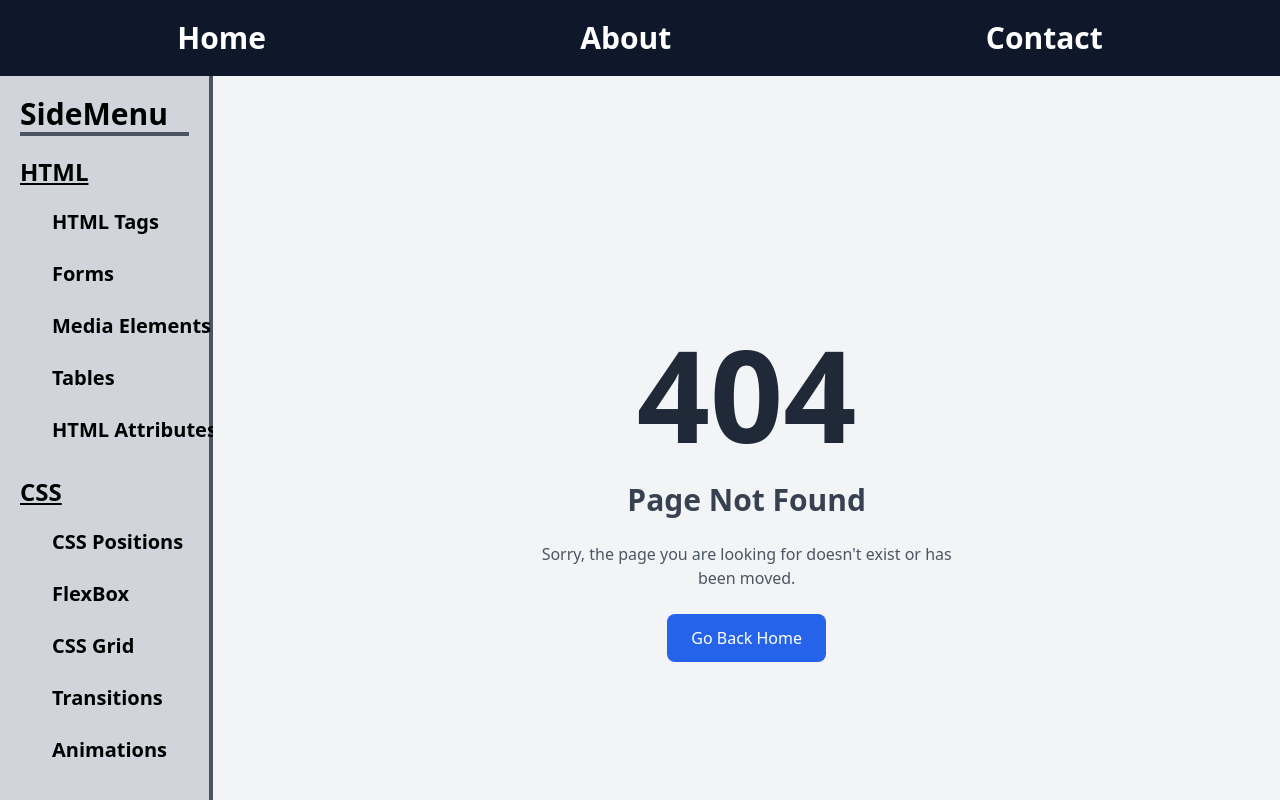
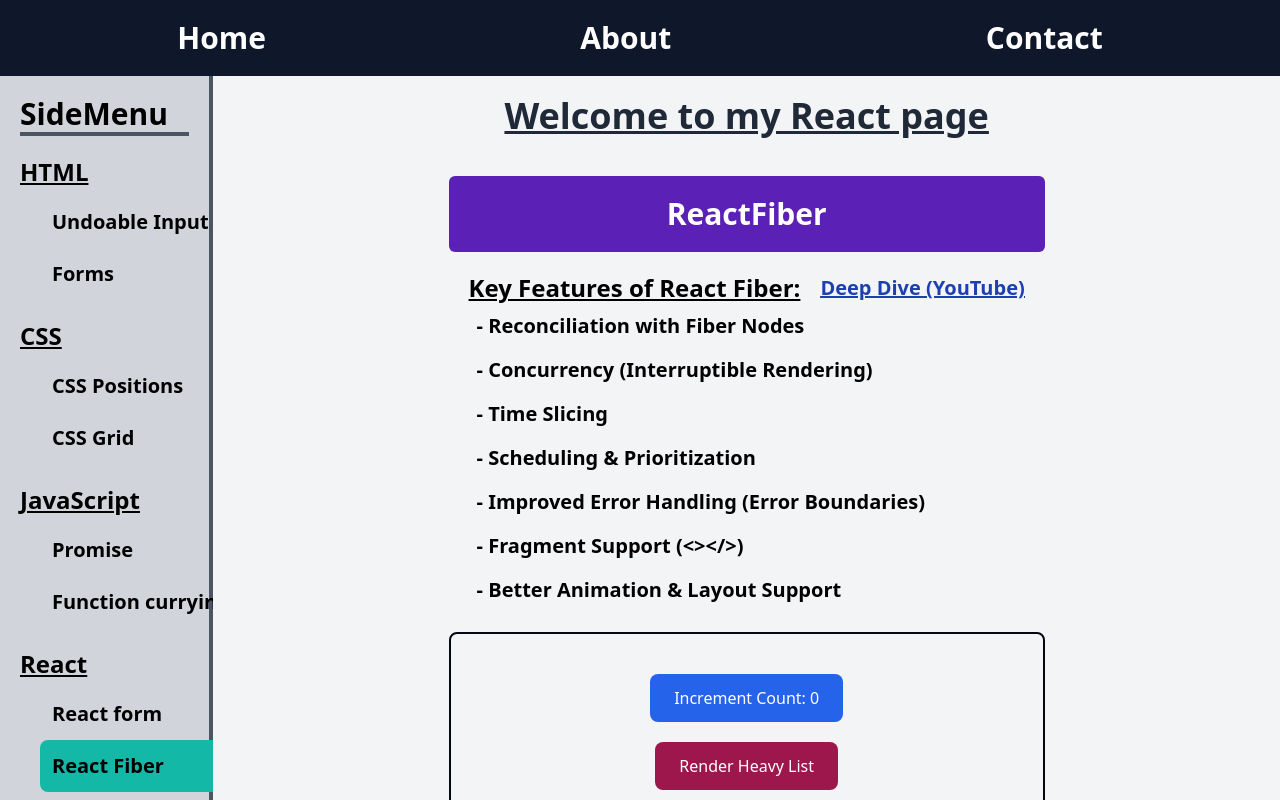
Before and after one commit to pmaik/frontend-code-vault, a React (Create React App) app: page /react/react-fiber in a window 1280 px wide. Shown: the top 800 px of the page. Built offline with nearby package versions, Linux system fonts and the light colour scheme.

Commit message:
Added react fiber & render props

```diff
--- a/src/Components/CSS/index.jsx
+++ b/src/Components/CSS/index.jsx
@@ -5,7 +5,7 @@
     return (
         <div className="flex flex-col items-center justify-center">
             <h1 className="text-4xl font-bold text-gray-800 mb-4">
-                Welcome to Our CSS Page
+                Welcome to my CSS Page
             </h1>
             <Outlet />
         </div>
--- a/src/Components/HTML/index.jsx
+++ b/src/Components/HTML/index.jsx
@@ -5,7 +5,7 @@
     return (
         <div className="flex flex-col items-center justify-center">
             <h1 className="text-4xl font-bold text-gray-800 mb-4">
-                Welcome to Our HTML Page
+                Welcome to my HTML Page
             </h1>
             <Outlet />
         </div>
--- a/src/Components/JavaScript/index.jsx
+++ b/src/Components/JavaScript/index.jsx
@@ -5,7 +5,7 @@
     return (
         <div className="flex flex-col items-center justify-center">
             <h1 className="text-4xl font-bold text-gray-800 mb-4">
-                Welcome to Our JavaScript Page
+                Welcome to my JavaScript Page
             </h1>
             <Outlet />
         </div>
--- /dev/null
+++ b/src/Components/React/ReactFiber/index.jsx
@@ -0,0 +1,90 @@
+import React, { Suspense, useState, useTransition } from "react";
+
+const HeavyList = () => {
+    let items = [];
+    for (let i = 0; i < 5000; i++) {
+        items.push(<div key={i}>Item {i}</div>);
+    }
+    return <div className="p-5">{items}</div>;
+};
+
+function ReactFiber() {
+    const [count, setCount] = useState(0);
+    const [heavyComponent, setHeavyComponent] = useState();
+    const [isPending, startTransition] = useTransition();
+
+    const handleHeavyListRender = () => {
+        startTransition(() => {
+            setTimeout(() => {
+                setHeavyComponent(<HeavyList />);
+            }, 2000);
+        });
+    };
+
+    return (
+        <div>
+            <h1 className="text-3xl font-bold p-5 bg-violet-800 text-white  rounded-md text-center">
+                ReactFiber
+            </h1>
+            <div className="p-5 ">
+                <div className="text-2xl font-bold underline flex  gap-5 items-center ">
+                    <p>Key Features of React Fiber:</p>
+                    <a
+                        href="https://www.youtube.com/watch?v=0ympFIwQFJw&t=202s"
+                        target="_blank"
+                        rel="noreferrer"
+                        className="text-xl text-blue-800"
+                    >
+                        Deep Dive (YouTube)
+                    </a>
+                </div>
+
+                <ul>
+                    <li className="p-2 text-xl">
+                        <strong>- Reconciliation with Fiber Nodes</strong>
+                    </li>
+                    <li className="p-2 text-xl">
+                        <strong>- Concurrency (Interruptible Rendering)</strong>
+                    </li>
+                    <li className="p-2 text-xl">
+                        <strong>- Time Slicing</strong>
+                    </li>
+                    <li className="p-2 text-xl">
+                        <strong>- Scheduling & Prioritization</strong>
+                    </li>
+                    <li className="p-2 text-xl">
+                        <strong>
+                            - Improved Error Handling (Error Boundaries)
+                        </strong>
+                    </li>
+                    <li className="p-2 text-xl">
+                        <strong>- Fragment Support {`(<></>)`}</strong>
+                    </li>
+                    <li className="p-2 text-xl">
+                        <strong>- Better Animation & Layout Support</strong>
+                    </li>
+                </ul>
+            </div>
+
+            <div className="flex flex-col justify-between items-center gap-5 border-2 border-gray-950 p-10 rounded-lg ">
+                <button
+                    onClick={() => setCount((prev) => prev + 1)}
+                    className="inline-block px-6 py-3 bg-blue-600 text-white rounded-lg hover:bg-blue-700 transition-colors"
+                >
+                    Increment Count: {count}
+                </button>
+                <button
+                    onClick={handleHeavyListRender}
+                    className="inline-block px-6 py-3 bg-pink-800 text-white rounded-lg hover:bg-pink-700 transition-colors"
+                >
+                    Render Heavy List
+                </button>
+            </div>
+
+            {isPending && <p className="p-5">Loading.....</p>}
+            <Suspense fallback={<p>Loading.....</p>}>{heavyComponent}</Suspense>
+        </div>
+    );
+}
+
+export default ReactFiber;
--- /dev/null
+++ b/src/Components/React/RenderProps/MouseTracker.jsx
@@ -0,0 +1,16 @@
+import React, { useState } from "react";
+
+function MouseTracker({ render }) {
+    const [position, setPosition] = useState({ x: 0, y: 0 });
+
+    return (
+        <div
+            className="w-[1000px] h-[500px] border shadow-sm rounded-lg bg-slate-300"
+            onMouseMove={(e) => setPosition({ x: e.clientX, y: e.clientY })}
+        >
+            {render(position)}
+        </div>
+    );
+}
+
+export default MouseTracker;
--- /dev/null
+++ b/src/Components/React/RenderProps/index.jsx
@@ -0,0 +1,25 @@
+import React from "react";
+import MouseTracker from "./MouseTracker";
+
+function RenderProps() {
+    return (
+        <div>
+            <p className="text-2xl font-bold pb-2">
+                Mouse tracker with the help of "Render" props
+            </p>
+
+            <MouseTracker
+                render={(position) => (
+                    <div className="flex flex-col gap-2 justify-center items-center pt-5 ">
+                        <p className="underline ">Mouse Position</p>
+                        <p className="text-3xl font-bold">
+                            X: {position.x} Y: {position.y}
+                        </p>
+                    </div>
+                )}
+            />
+        </div>
+    );
+}
+
+export default RenderProps;
--- /dev/null
+++ b/src/Components/React/UndoableInput.jsx
@@ -0,0 +1,48 @@
+import { useState } from "react";
+
+export default function UndoableInput() {
+    const [value, setValue] = useState("");
+    const [history, setHistory] = useState([""]);
+
+    const handleChange = (e) => {
+        setValue(e.target.value);
+    };
+
+    const handleUndo = () => {
+        if (history.length > 1) {
+            const newHistory = [...history];
+            newHistory.pop(); // Remove current value
+            setValue(newHistory[newHistory.length - 1]); // Restore previous value
+            setHistory(newHistory);
+        }
+    };
+
+    const handleBlur = () => {
+        if (value) {
+            console.log("history", history);
+            setHistory((prevHistory) => [...prevHistory, value]);
+        }
+    };
+
+    return (
+        <div className="">
+            <h1 className="text-2xl pb-2">Input with Undo feature</h1>
+            <div className="flex gap-3">
+                <input
+                    value={value}
+                    onChange={handleChange}
+                    placeholder="Type something..."
+                    onBlur={handleBlur}
+                    className="px-5 py-2 rounded border-2 border-cyan-700"
+                />
+                <button
+                    onClick={handleUndo}
+                    isDisabled={history.length <= 1}
+                    className="py-2 px-5 border bg-teal-600 hover:bg-teal-700 rounded-lg text-white font-bold hover "
+                >
+                    Undo
+                </button>
+            </div>
+        </div>
+    );
+}
--- a/src/Components/React/index.js
+++ b/src/Components/React/index.jsx
@@ -4,8 +4,8 @@
 function ReactComp() {
     return (
         <div className="flex flex-col items-center justify-center">
-            <h1 className="text-4xl font-bold text-gray-800 mb-4">
-                Welcome to Our React Page
+            <h1 className="text-4xl font-bold text-gray-800 mb-10 underline">
+                Welcome to my React page
             </h1>
             <Outlet />
         </div>
--- a/src/Constants/index.jsx
+++ b/src/Constants/index.jsx
@@ -40,21 +40,21 @@
     {
         type: MENU_SECTION_TYPES.html,
         list: [
-            "HTML Tags",
+            "Undoable Input",
             "Forms",
-            "Media Elements",
-            "Tables",
-            "HTML Attributes",
+            // "Media Elements",
+            // "Tables",
+            // "HTML Attributes",
         ],
     },
     {
         type: MENU_SECTION_TYPES.css,
         list: [
             "CSS Positions",
-            "FlexBox",
+            // "FlexBox",
             "CSS Grid",
-            "Transitions",
-            "Animations",
+            // "Transitions",
+            // "Animations",
         ],
     },
     {
@@ -63,7 +63,15 @@
     },
     {
         type: MENU_SECTION_TYPES.react,
-        list: ["React form", "HOC", "React Router", "Memoization", "Caching"],
+        list: [
+            "React form",
+            "React Fiber",
+            // "HOC",
+            // "React Router",
+            // "Memoization",
+            // "Caching",
+            "Render Props",
+        ],
     },
 ];
 
```
Also changed, not shown: src/Routes/AppRoutes.jsx (+14 -0 lines), package.json (indentation only).
